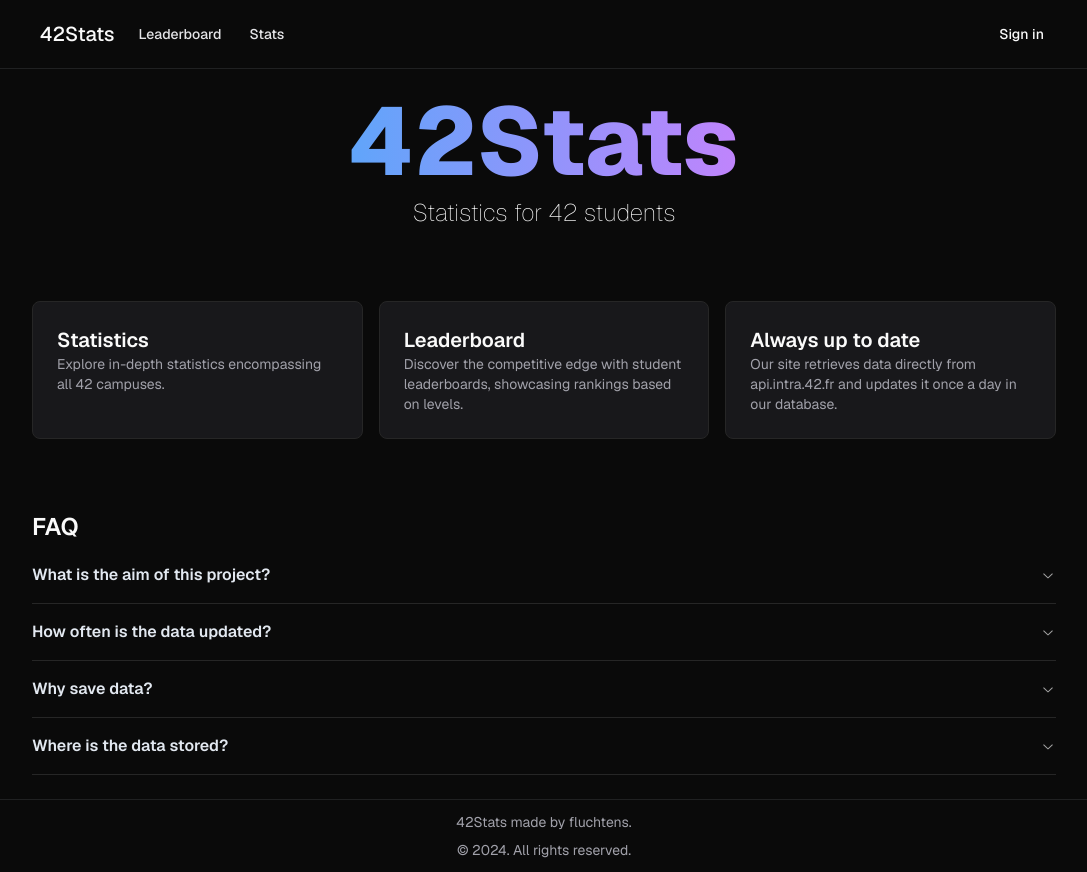
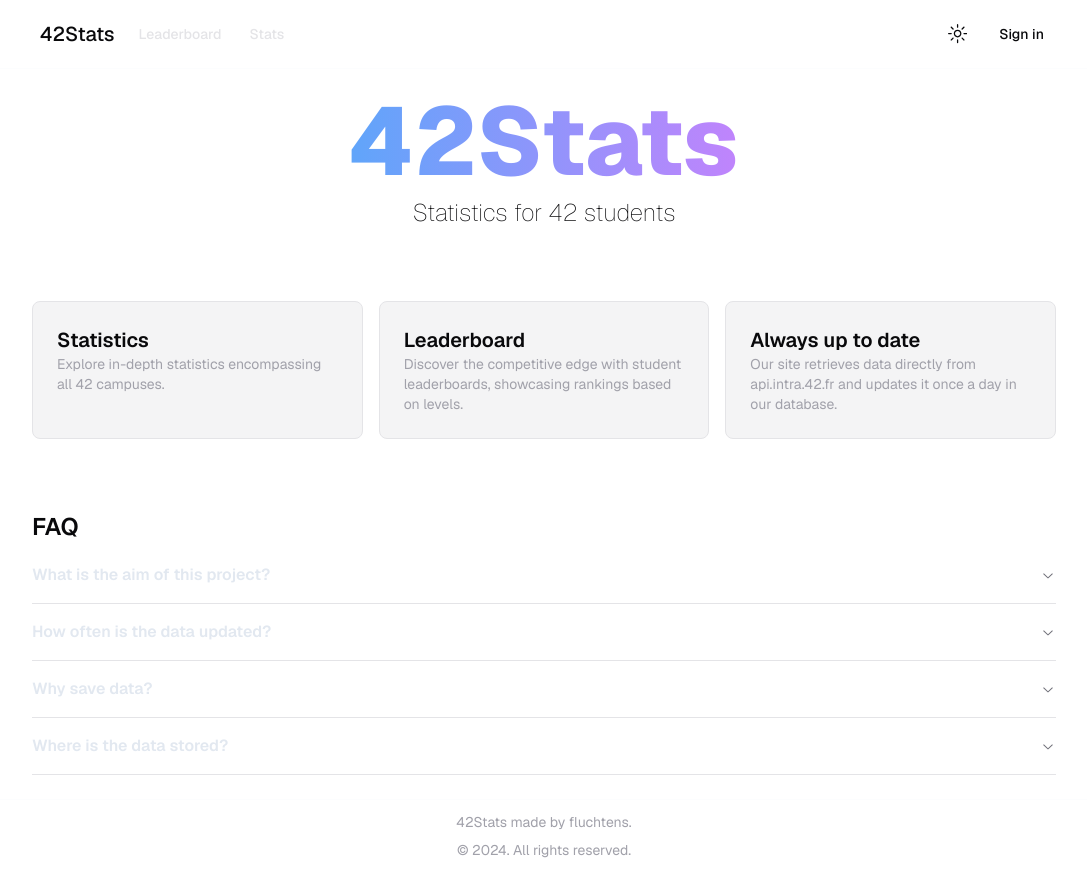
Before and after one commit to fluchtens/42Stats, a Next.js app in the folder client/: page / in a window 1280 px wide. Shown: the whole page, without its empty margins (96-1183 px from the left). Built offline with nearby package versions, Linux system fonts and the light colour scheme; no server answers.

Commit message:
install and config next theme with shadcn/ui

```diff
--- a/client/package.json
+++ b/client/package.json
@@ -21,6 +21,7 @@
     "clsx": "^2.1.0",
     "geist": "^1.2.2",
     "next": "14.1.3",
+    "next-themes": "^0.3.0",
     "react": "^18",
     "react-dom": "^18",
     "tailwind-merge": "^2.2.1",
--- a/client/src/app/layout.tsx
+++ b/client/src/app/layout.tsx
@@ -1,8 +1,10 @@
 import { Footer } from "@/components/layouts/Footer";
 import { Header } from "@/components/layouts/header/Header";
 import { AuthProvider } from "@/hooks/useAuth";
+import { ThemeProvider } from "@/lib/ThemeProvider";
 import { GeistSans } from "geist/font/sans";
 import type { Metadata } from "next";
+import * as React from "react";
 import { Suspense } from "react";
 import "../styles/globals.css";
 
@@ -19,11 +21,13 @@ export default function RootLayout({
   return (
     <html lang="en">
       <body className={`min-h-screen flex flex-col ${GeistSans.className}`}>
-        <AuthProvider>
-          <Header />
-          <Suspense>{children}</Suspense>
-          <Footer />
-        </AuthProvider>
+        <ThemeProvider attribute="class" defaultTheme="system" enableSystem disableTransitionOnChange>
+          <AuthProvider>
+            <Header />
+            <Suspense>{children}</Suspense>
+            <Footer />
+          </AuthProvider>
+        </ThemeProvider>
       </body>
     </html>
   );
--- a/client/src/components/layouts/header/Header.tsx
+++ b/client/src/components/layouts/header/Header.tsx
@@ -3,6 +3,7 @@
 import { Button } from "@/components/ui/button";
 import Link from "next/link";
 import { ProfileBtn } from "./NavLinks";
+import { ThemeToggle } from "./ThemeToggle";
 
 export const Header = async () => {
   return (
@@ -23,7 +24,10 @@ export const Header = async () => {
             </Button>
           </Link>
         </div>
-        <ProfileBtn />
+        <div className="flex items-center gap-3">
+          <ThemeToggle />
+          <ProfileBtn />
+        </div>
       </div>
     </header>
   );
--- a/client/src/components/layouts/header/NavLinks.tsx
+++ b/client/src/components/layouts/header/NavLinks.tsx
@@ -10,7 +10,7 @@ export const ProfileBtn = () => {
   const { user } = useAuth();
 
   return (
-    <div className="flex items-center gap-1 text-sm md:text-base font-medium md:font-normal">
+    <>
       {user === null && <LoginBtn />}
       {user && (
         <DropdownMenu>
@@ -25,6 +25,6 @@ export const ProfileBtn = () => {
           </DropdownMenuContent>
         </DropdownMenu>
       )}
-    </div>
+    </>
   );
 };
--- /dev/null
+++ b/client/src/components/layouts/header/ThemeToggle.tsx
@@ -0,0 +1,28 @@
+"use client";
+
+import { MoonIcon, SunIcon } from "@radix-ui/react-icons";
+import { useTheme } from "next-themes";
+
+import { Button } from "@/components/ui/button";
+import { DropdownMenu, DropdownMenuContent, DropdownMenuItem, DropdownMenuTrigger } from "@/components/ui/dropdown-menu";
+
+export const ThemeToggle = () => {
+  const { setTheme } = useTheme();
+
+  return (
+    <DropdownMenu>
+      <DropdownMenuTrigger asChild>
+        <Button variant="ghost" size="icon">
+          <SunIcon className="h-[1.2rem] w-[1.2rem] rotate-0 scale-100 transition-all dark:-rotate-90 dark:scale-0" />
+          <MoonIcon className="absolute h-[1.2rem] w-[1.2rem] rotate-90 scale-0 transition-all dark:rotate-0 dark:scale-100" />
+          <span className="sr-only">Toggle theme</span>
+        </Button>
+      </DropdownMenuTrigger>
+      <DropdownMenuContent align="end">
+        <DropdownMenuItem onClick={() => setTheme("light")}>Light</DropdownMenuItem>
+        <DropdownMenuItem onClick={() => setTheme("dark")}>Dark</DropdownMenuItem>
+        <DropdownMenuItem onClick={() => setTheme("system")}>System</DropdownMenuItem>
+      </DropdownMenuContent>
+    </DropdownMenu>
+  );
+};
--- /dev/null
+++ b/client/src/lib/ThemeProvider.tsx
@@ -0,0 +1,15 @@
+"use client";
+
+import { ThemeProvider as NextThemesProvider } from "next-themes";
+import { type ThemeProviderProps } from "next-themes/dist/types";
+import { useEffect, useState } from "react";
+
+export function ThemeProvider({ children, ...props }: ThemeProviderProps) {
+  const [mounted, setMounted] = useState(false);
+
+  useEffect(() => {
+    setMounted(true);
+  }, []);
+
+  return <>{mounted && <NextThemesProvider {...props}>{children}</NextThemesProvider>}</>;
+}
--- a/client/src/styles/globals.css
+++ b/client/src/styles/globals.css
@@ -4,35 +4,48 @@
 
 @layer base {
   :root {
-    color-scheme: dark;
+    --background: 0 0% 100%;
+    --foreground: 240 10% 3.9%;
+    --card: 0 0% 100%;
+    --card-foreground: 240 10% 3.9%;
+    --popover: 0 0% 100%;
+    --popover-foreground: 240 10% 3.9%;
+    --primary: 240 5.9% 10%;
+    --primary-foreground: 0 0% 98%;
+    --secondary: 240 4.8% 95.9%;
+    --secondary-foreground: 240 5.9% 10%;
+    --muted: 240 4.8% 95.9%;
+    --muted-foreground: 240 3.8% 46.1%;
+    --accent: 240 4.8% 95.9%;
+    --accent-foreground: 240 5.9% 10%;
+    --destructive: 0 84.2% 60.2%;
+    --destructive-foreground: 0 0% 98%;
+    --border: 240 5.9% 90%;
+    --input: 240 5.9% 90%;
+    --ring: 240 5.9% 10%;
+    --radius: 0.5rem;
+  }
 
-    --background: 0 0% 3.9%;
+  .dark {
+    --background: 240 10% 3.9%;
     --foreground: 0 0% 98%;
-
-    --card: 0 0% 3.9%;
+    --card: 240 10% 3.9%;
     --card-foreground: 0 0% 98%;
-
-    --popover: 0 0% 3.9%;
+    --popover: 240 10% 3.9%;
     --popover-foreground: 0 0% 98%;
-
     --primary: 0 0% 98%;
-    --primary-foreground: 0 0% 9%;
-
-    --secondary: 240 4% 10%;
+    --primary-foreground: 240 5.9% 10%;
+    --secondary: 240 3.7% 15.9%;
     --secondary-foreground: 0 0% 98%;
-
-    --muted: 0 0% 14.9%;
-    --muted-foreground: 0 0% 63.9%;
-
-    --accent: 0 0% 14.9%;
+    --muted: 240 3.7% 15.9%;
+    --muted-foreground: 240 5% 64.9%;
+    --accent: 240 3.7% 15.9%;
     --accent-foreground: 0 0% 98%;
-
     --destructive: 0 62.8% 30.6%;
     --destructive-foreground: 0 0% 98%;
-
-    --border: 0 0% 14.9%;
-    --input: 0 0% 14.9%;
-    --ring: 0 0% 83.1%;
+    --border: 240 3.7% 15.9%;
+    --input: 240 3.7% 15.9%;
+    --ring: 240 4.9% 83.9%;
   }
 }
 
--- a/client/tailwind.config.ts
+++ b/client/tailwind.config.ts
@@ -2,12 +2,7 @@ import type { Config } from "tailwindcss";
 
 const config = {
   darkMode: ["class"],
-  content: [
-    "./pages/**/*.{ts,tsx}",
-    "./components/**/*.{ts,tsx}",
-    "./app/**/*.{ts,tsx}",
-    "./src/**/*.{ts,tsx}",
-  ],
+  content: ["./pages/**/*.{ts,tsx}", "./components/**/*.{ts,tsx}", "./app/**/*.{ts,tsx}", "./src/**/*.{ts,tsx}"],
   prefix: "",
   theme: {
     container: {
@@ -54,9 +49,9 @@ const config = {
         },
       },
       borderRadius: {
-        // lg: "var(--radius)",
-        // md: "calc(var(--radius) - 2px)",
-        // sm: "calc(var(--radius) - 4px)",
+        lg: "var(--radius)",
+        md: "calc(var(--radius) - 2px)",
+        sm: "calc(var(--radius) - 4px)",
       },
       keyframes: {
         "accordion-down": {
```
Also changed, not shown: 1 other file (tests, documents, lock files or other folders).
